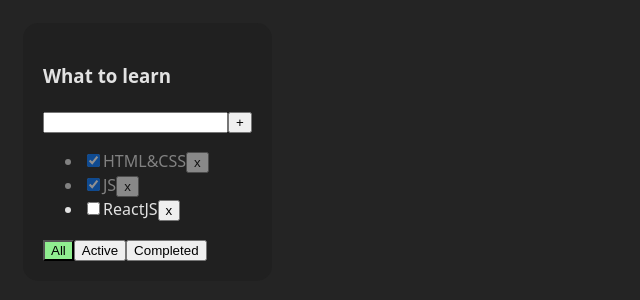
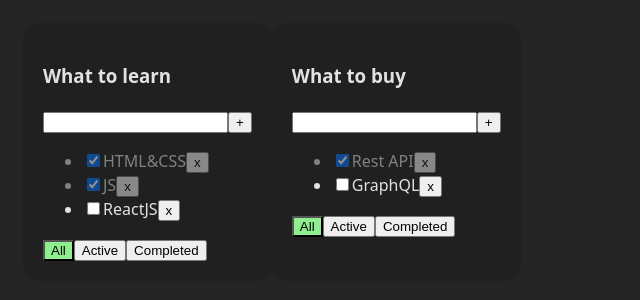
Before and after one commit to Endle2sCoding/todolist, a React (Vite) app: page / in a window 1280 px wide. Shown: the top 300 px of the page, without its empty margins (0-640 px from the left). Built offline with nearby package versions, Linux system fonts and the light colour scheme.

Commit message:
ch dltTsk,crtTsk,chTskStts

```diff
--- a/src/widgets/Todolist/ui/Todolist.tsx
+++ b/src/widgets/Todolist/ui/Todolist.tsx
@@ -1,5 +1,9 @@
 import { useState } from "react";
-import type { FilterType, TaskType } from "../model/types/todolist";
+import type {
+  FilterType,
+  TaskType,
+  TodolistType,
+} from "../model/types/todolist";
 import { TodolistItem } from "./TodolistItem/TodolistItem";
 import { v1 } from "uuid";
 
@@ -7,41 +11,110 @@ interface TodolistProps {
   className?: string;
 }
 export const Todolist = ({ className }: TodolistProps) => {
-  const [tasks, setTasks] = useState<TaskType[]>([
+  const todolistId1 = v1();
+  const todolistId2 = v1();
+  const [todolists, setTodolists] = useState<TodolistType[]>([
+    { id: todolistId1, title: "What to learn", filter: "all" },
+    { id: todolistId2, title: "What to buy", filter: "all" },
+  ]);
+
+  const [tasks, setTasks] = useState<Record<string, TaskType[]>>({
+    [todolistId1]: [
       { id: v1(), title: "HTML&CSS", isDone: true },
       { id: v1(), title: "JS", isDone: true },
       { id: v1(), title: "ReactJS", isDone: false },
-  ]);
-  const [filter, setFilter] = useState<FilterType>("all");
+    ],
+    [todolistId2]: [
+      { id: v1(), title: "Rest API", isDone: true },
+      { id: v1(), title: "GraphQL", isDone: false },
+    ],
+  });
 
-  const deleteTask = (taskId: string) => {
-    setTasks([...tasks.filter((t) => t.id !== taskId)]);
+  const createTask = ({
+    todolistId,
+    title,
+  }: {
+    todolistId: string;
+    title: string;
+  }) => {
+    setTasks({
+      ...tasks,
+      [todolistId]: [
+        { id: v1(), title: title, isDone: false },
+        ...tasks[todolistId],
+      ],
+    });
   };
 
-  const createTask = (title: string) => {
-    setTasks([{ id: v1(), title: title, isDone: false }, ...tasks]);
+  const deleteTask = ({
+    todolistId,
+    taskId,
+  }: {
+    todolistId: string;
+    taskId: string;
+  }) => {
+    setTasks({
+      ...tasks,
+      [todolistId]: [...tasks[todolistId].filter((t) => t.id !== taskId)],
+    });
   };
 
-  let filtredTasks = tasks;
-  if (filter === "active") {
-    filtredTasks = tasks.filter((t) => !t.isDone);
-  }
-  if (filter === "completed") {
-    filtredTasks = tasks.filter((t) => t.isDone);
-  }
+  const changeFilter = ({
+    filter,
+    todolistId,
+  }: {
+    filter: FilterType;
+    todolistId: string;
+  }) => {
+    setTodolists([
+      ...todolists.map((tl) => (tl.id === todolistId ? { ...tl, filter } : tl)),
+    ]);
+  };
+  const changeTaskStatus = ({
+    todolistId,
+    taskId,
+    status,
+  }: {
+    todolistId: string;
+    taskId: string;
+    status: boolean;
+  }) => {
+    setTasks({
+      ...tasks,
+      [todolistId]: [
+        ...tasks[todolistId].map((t) =>
+          t.id === taskId ? { ...t, isDone: status } : t
+        ),
+      ],
+    });
+  };
   return (
     <div
       style={{ display: "flex", padding: "15px" }}
       className={`${className ? className : ""}`}
     >
+      {todolists.map((tl) => {
+        let filtredTasks = tasks[tl.id];
+        if (tl.filter === "active") {
+          filtredTasks = tasks[tl.id].filter((t) => !t.isDone);
+        }
+        if (tl.filter === "completed") {
+          filtredTasks = tasks[tl.id].filter((t) => t.isDone);
+        }
+        return (
           <TodolistItem
-        title="What to learn"
+            key={tl.id}
+            todolistId={tl.id}
+            title={tl.title}
+            filter={tl.filter}
+            changeFilter={changeFilter}
             tasks={filtredTasks}
             deleteTask={deleteTask}
-        filter={filter}
-        setFilter={setFilter}
             createTask={createTask}
+            changeTaskStatus={changeTaskStatus}
           />
+        );
+      })}
     </div>
   );
 };
--- a/src/widgets/Todolist/ui/TodolistItem/TodolistItem.tsx
+++ b/src/widgets/Todolist/ui/TodolistItem/TodolistItem.tsx
@@ -3,28 +3,58 @@ import type { FilterType, TaskType } from "../../model/types/todolist";
 
 interface TodolistItemProps {
   title: string;
+  todolistId: string;
   tasks: TaskType[];
-  deleteTask: (taskId: string) => void;
+  deleteTask: ({
+    todolistId,
+    taskId,
+  }: {
+    todolistId: string;
+    taskId: string;
+  }) => void;
   filter: FilterType;
-  setFilter: (filter: FilterType) => void;
-  createTask: (title: string) => void;
+  changeFilter: ({
+    filter,
+    todolistId,
+  }: {
+    filter: FilterType;
+    todolistId: string;
+  }) => void;
+  createTask: ({
+    todolistId,
+    title,
+  }: {
+    todolistId: string;
+    title: string;
+  }) => void;
+  changeTaskStatus: ({
+    todolistId,
+    taskId,
+    status,
+  }: {
+    todolistId: string;
+    taskId: string;
+    status: boolean;
+  }) => void;
   className?: string;
 }
 const fBtn: FilterType[] = ["all", "active", "completed"];
 export const TodolistItem = ({
+  todolistId,
   title,
   tasks,
+  filter,
+  changeFilter,
   deleteTask,
-  filter,
-  setFilter,
   createTask,
+  changeTaskStatus,
   className,
 }: TodolistItemProps) => {
   const [value, setValue] = useState<string>("");
   const [error, setError] = useState<string | null>(null);
   const createTaskHandler = () => {
     if (value.trim() !== "") {
-      createTask(value);
+      createTask({ todolistId, title: value });
       setValue("");
     } else {
       setError("Field is required!");
@@ -75,9 +105,18 @@ export const TodolistItem = ({
               <input
                 type="checkbox"
                 checked={t.isDone}
+                onChange={(e: ChangeEvent<HTMLInputElement>) =>
+                  changeTaskStatus({
+                    todolistId,
+                    taskId: t.id,
+                    status: e.currentTarget.checked,
+                  })
+                }
               />
               <span>{t.title}</span>
-              <button onClick={() => deleteTask(t.id)}>x</button>
+              <button onClick={() => deleteTask({ todolistId, taskId: t.id })}>
+                x
+              </button>
             </li>
           ))
         ) : (
@@ -87,9 +126,10 @@ export const TodolistItem = ({
       <div>
         {fBtn.map((b) => (
           <button
+            key={b}
             className={filter === b ? "active-filter" : ""}
             onClick={() => {
-              setFilter(b);
+              changeFilter({ filter: b, todolistId });
             }}
           >
             {b.charAt(0).toUpperCase() + b.slice(1)}
```
Also changed, not shown: src/widgets/Todolist/model/types/todolist.ts (+7 -0 lines). Lines whose indentation alone changed are shown as unchanged.
